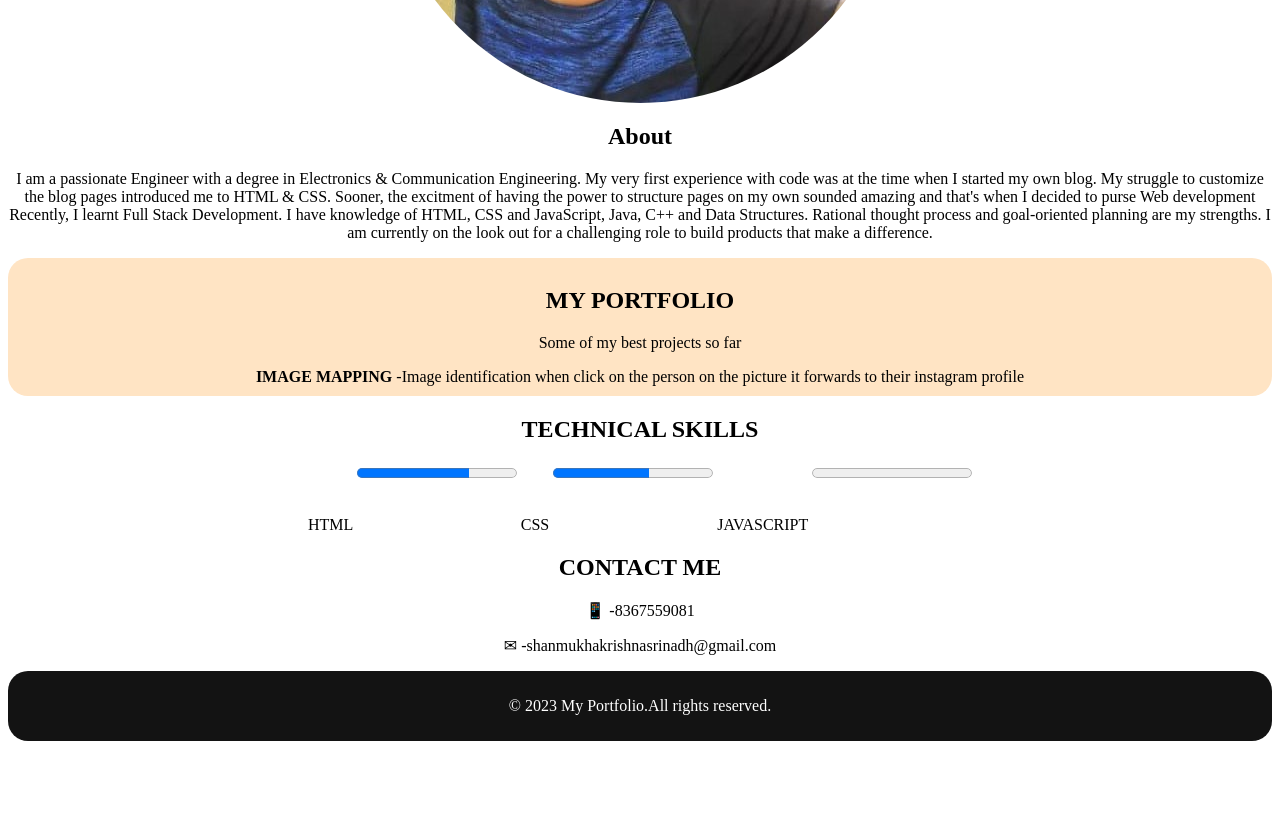
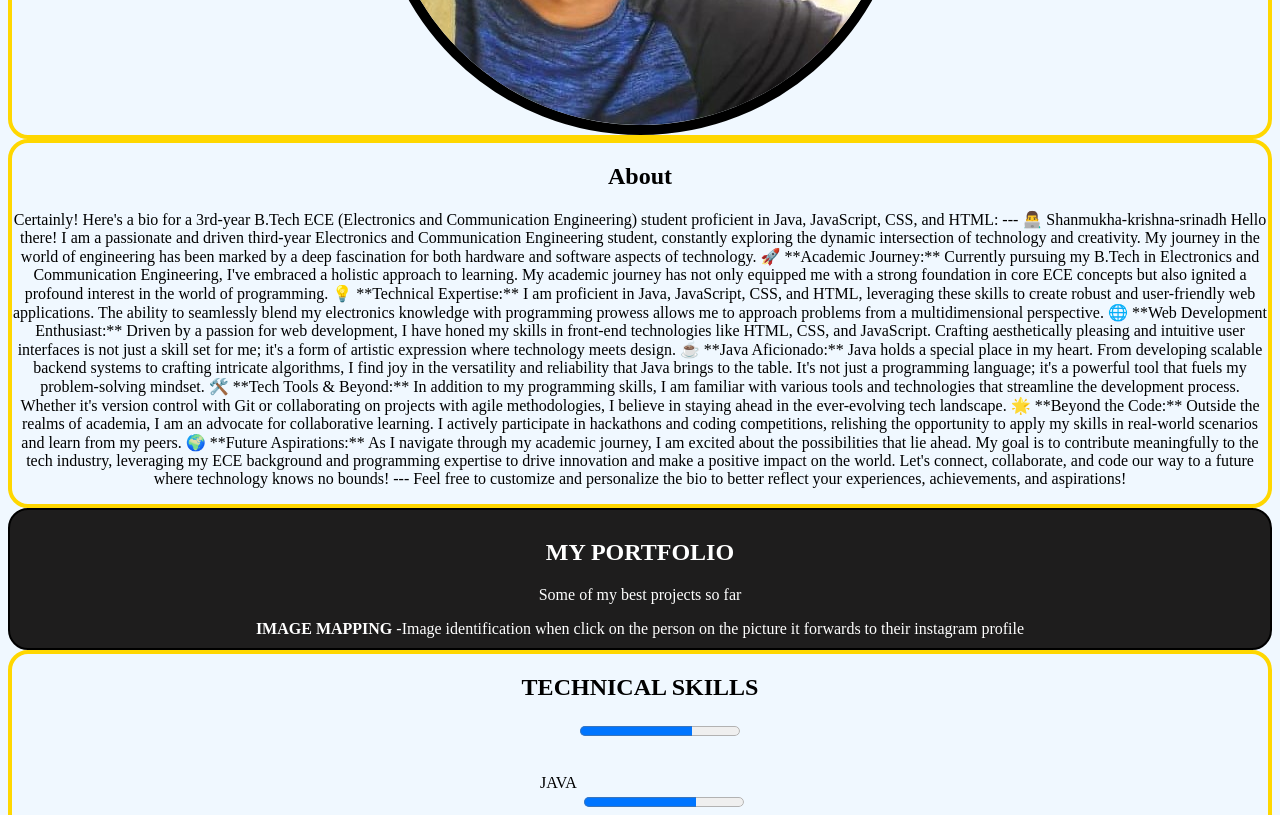
Before and after one commit to Shanmukha-Naidu/Shanmukha-krishna-srinadh, a plain HTML site: page Portfolio/Portfolio.html in a window 1280 px wide. Shown: the part 780-1595 px from the top of the page. Before the commit the page ends 1529 px from the top, so only its background shows below. Drawn offline with Linux system fonts and the light colour scheme.

Commit message:
Update Portfolio.html

```diff
--- a/Portfolio/Portfolio.html
+++ b/Portfolio/Portfolio.html
@@ -1,10 +1,11 @@
 <head>
     <title>Portfolio</title>
     <link rel="stylesheet" href="portfolio.css">
+    <link rel="stylesheet" href="https://cdnjs.cloudflare.com/ajax/libs/font-awesome/4.7.0/css/font-awesome.min.css">
 </head>
 <center>
-<body>
-    <div id="one">
+<body style="background-color: aliceblue;">
+    <div id="one" style="border:solid 4px gold;">
     <h1 style="color: white;">MY PORTFOLIO</h1>
 
     <table style="padding-top: 30px;">
@@ -17,39 +18,77 @@
         </tr>
     </table>
     </div>
-    <div id="two">
+    <div id="two" style="border:solid 4px gold;">
     <h1>SHANMUKHA KRISHNA SRINADH KUNAPAREDDY</h1>
     <p style="font-weight: bold;">I BELIEVE IN</p>
-    <p>EAT(), SLEEP(), CODE(), REPEAT();</p>
-    <img style="border-radius: 50% ;" src="shannu.jpg" alt="No Picture found">
+    <p>Challenges Are What Makes Life Intrusting</p>
+    <img style="border-radius: 50% ; border-color: black; border: solid 10px;" src="shannu.jpg" alt="No Picture found">
     </div>
-    <div id="three">
+    <div id="three" style="border:solid 4px gold;">
         <h2>About</h2>
-        <p>I am a passionate Engineer with a degree in Electronics & Communication Engineering. My very first experience with code was at the time when I started my own blog. My struggle to customize the blog pages  introduced me to HTML & CSS. Sooner, the excitment of having the power to structure pages on  my own sounded amazing and that's when I decided to purse Web development Recently, I learnt  Full Stack Development. I have knowledge of HTML, CSS and JavaScript, Java, C++ and Data Structures. Rational thought process and goal-oriented planning are my strengths. I am currently on the look out  for a challenging role to build products that make a difference.</p>
+        <p>Certainly! Here's a bio for a 3rd-year B.Tech ECE (Electronics and Communication Engineering) student proficient in Java, JavaScript, CSS, and HTML:
+
+            ---
+
+            👨‍💻 Shanmukha-krishna-srinadh
+
+            Hello there! I am a passionate and driven third-year Electronics and Communication Engineering student, constantly exploring the dynamic intersection of technology and creativity. My journey in the world of engineering has been marked by a deep fascination for both hardware and software aspects of technology.
+
+            🚀 **Academic Journey:**
+            Currently pursuing my B.Tech in Electronics and Communication Engineering, I've embraced a holistic approach to learning. My academic journey has not only equipped me with a strong foundation in core ECE concepts but also ignited a profound interest in the world of programming.
+
+            💡 **Technical Expertise:**
+            I am proficient in Java, JavaScript, CSS, and HTML, leveraging these skills to create robust and user-friendly web applications. The ability to seamlessly blend my electronics knowledge with programming prowess allows me to approach problems from a multidimensional perspective.
+
+            🌐 **Web Development Enthusiast:**
+            Driven by a passion for web development, I have honed my skills in front-end technologies like HTML, CSS, and JavaScript. Crafting aesthetically pleasing and intuitive user interfaces is not just a skill set for me; it's a form of artistic expression where technology meets design.
+
+            ☕ **Java Aficionado:**
+            Java holds a special place in my heart. From developing scalable backend systems to crafting intricate algorithms, I find joy in the versatility and reliability that Java brings to the table. It's not just a programming language; it's a powerful tool that fuels my problem-solving mindset.
+
+            🛠️ **Tech Tools & Beyond:**
+            In addition to my programming skills, I am familiar with various tools and technologies that streamline the development process. Whether it's version control with Git or collaborating on projects with agile methodologies, I believe in staying ahead in the ever-evolving tech landscape.
+
+            🌟 **Beyond the Code:**
+            Outside the realms of academia, I am an advocate for collaborative learning. I actively participate in hackathons and coding competitions, relishing the opportunity to apply my skills in real-world scenarios and learn from my peers.
+
+            🌍 **Future Aspirations:**
+            As I navigate through my academic journey, I am excited about the possibilities that lie ahead. My goal is to contribute meaningfully to the tech industry, leveraging my ECE background and programming expertise to drive innovation and make a positive impact on the world.
+
+            Let's connect, collaborate, and code our way to a future where technology knows no bounds!
+
+            ---
+
+            Feel free to customize and personalize the bio to better reflect your experiences, achievements, and aspirations!</p>
 
     </div>
-    <div id="four" style="background-color: bisque;padding-top: 10px;padding-bottom: 10px;">
+    <div id="four" style="background-color: rgb(30, 29, 29);padding-top: 10px;padding-bottom: 10px;border:solid 2px black;color: white;">
         <h2>MY PORTFOLIO</h2>
         <p>Some of my best projects so far</p>
         <p style="font-weight: bold; display: inline;margin: 0;">IMAGE MAPPING</p>
         <p style="display: inline;margin: 0;" align="right">-Image identification when click on the person on the picture it forwards to their instagram profile</p>
 
     </div>
-    <div id="five">
+    <div id="five" style="border:solid 4px gold;">
 <h2>TECHNICAL SKILLS</h2>
+<label for="java";>JAVA</label>
+    <progress id="java" value="70" max="100"></progress><br>
     <label for="html">HTML</label>
-    <progress id="html" value="70" max="100"></progress>
+    <progress id="html" value="70" max="100"></progress><br>
     <label for="css">CSS</label>
-    <progress id="css" value="60" max="100"></progress>
+    <progress id="css" value="60" max="100"></progress><br>
     <label for="js">JAVASCRIPT</label>
-    <progress id="js" value="0" max="100"></progress>
+    <progress id="js" value="20" max="100"></progress><br>
     </div>
-    <div id="six">
+    <div id="six" style="padding-bottom: 20px;border:solid 4px gold;"">
         <h2>CONTACT ME</h2>
-        <P>&#128241 -8367559081</P>
-        <p>&#9993 -shanmukhakrishnasrinadh@gmail.com</p>
+        <P style="color: white;padding: 15px ;background-color: black; display: inline;border-radius: 10%;"><a href="tel:8367559081" target="_blank"><i class="fa fa-phone" style="font-size:24px"></a></i></P>
+        <p style="color: white;padding: 15px ;background-color: black; display: inline;border-radius: 10%;"><a href="mailto:shanmukhakrishnasrinadh@gmail.com" target="_blank">&#9993</a></p>
+        <p style="color: white;padding: 15px ;background-color: black; display: inline;border-radius: 10%;"><a href="https://github.com/Shanmukha-Naidu/Shanmukha-krishna-srinadh" target="_blank"><i class="fa fa-github" style="font-size:24px"></a></i></p>
+        <p style="color: white;padding: 15px ;background-color: black; display: inline;border-radius: 10%;"><a href="http://wa.me/8367559081" target="_blank"><i class="fa fa-whatsapp" style="font-size:24px"></a></i></p>
+
     </div>
-    <div class="seven">
+    <div class="seven"style="border:solid 4px gold;">
        <p> &#169  2023 My Portfolio.All rights reserved.</p>
     </div>
 </body>
```
